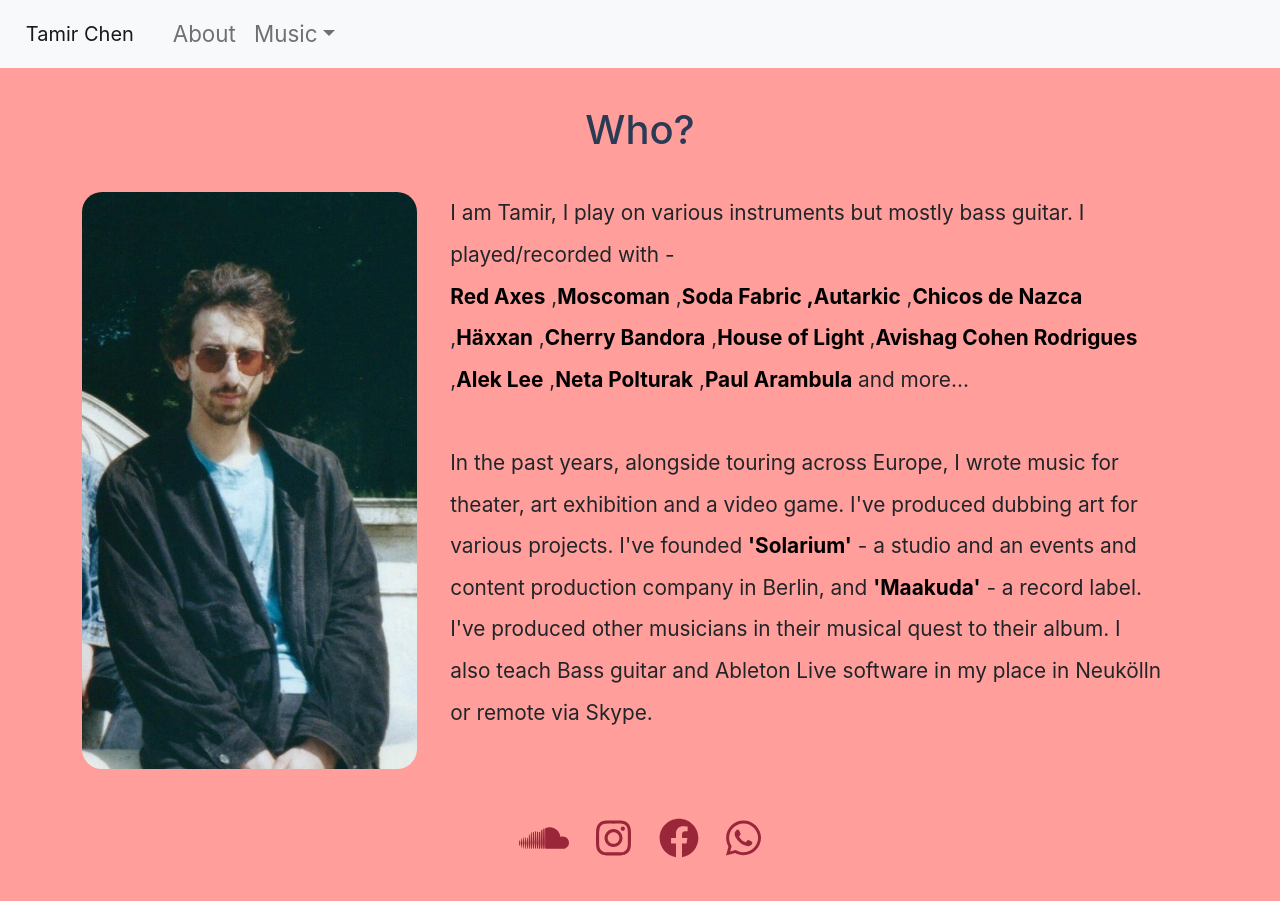
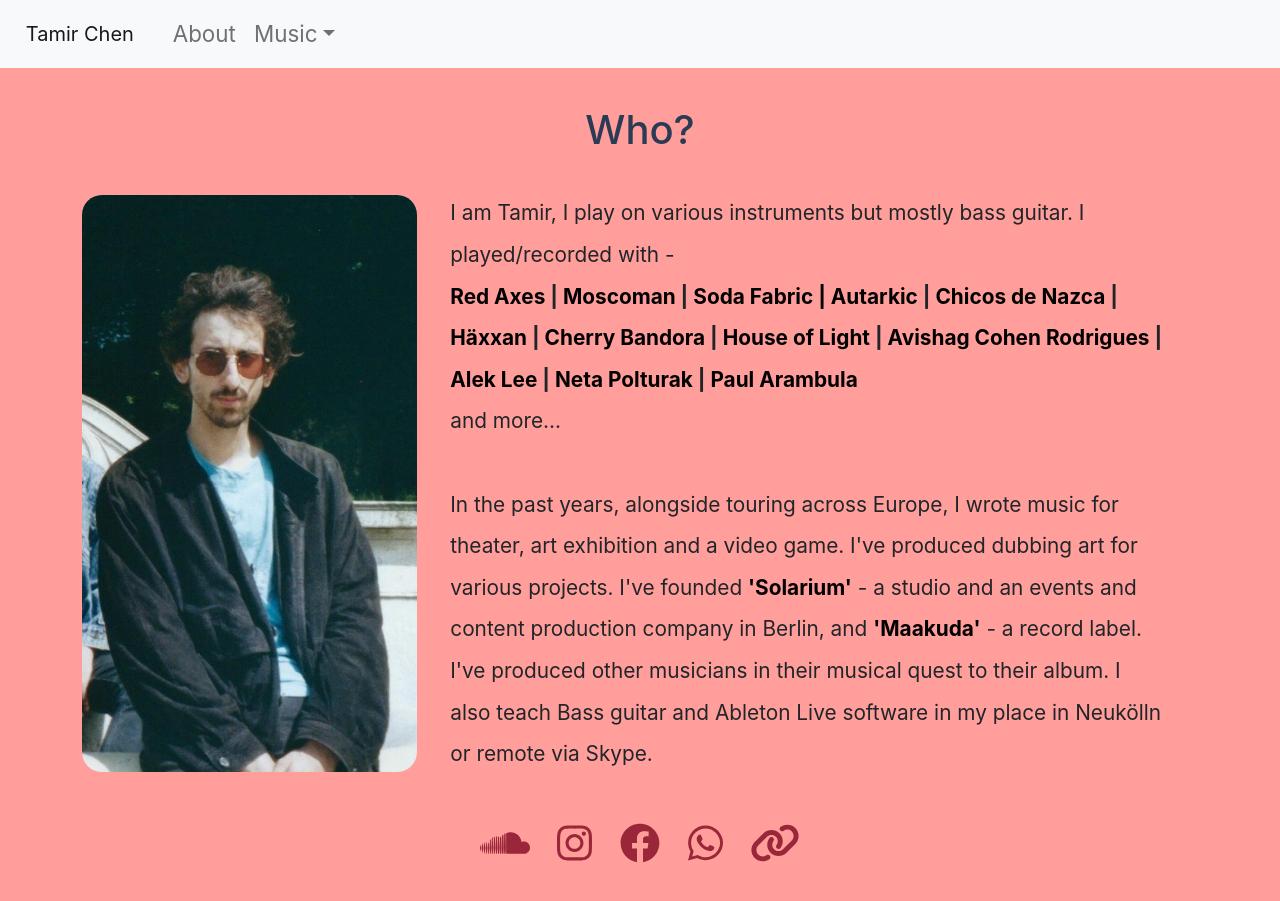
Before and after one commit to tamirchn1/Tamir-Chen-s-website, a React (Create React App) app: page /About in a window 1280 px wide. Built offline with nearby package versions, Linux system fonts and the light colour scheme.

Commit message:
linktree add

```diff
--- a/src/components/About.jsx
+++ b/src/components/About.jsx
@@ -13,30 +13,35 @@ function About() {
         <p className="about-txt">
           I am Tamir, I play on various instruments but mostly bass guitar. I
           played/recorded with - <br />
-          <a href="https://www.facebook.com/redaxesmusic">Red Axes</a> ,
-          <a href="https://www.facebook.com/moscoman">Moscoman</a> ,{""}
+          <div className="collab">
+            <a href="https://www.facebook.com/redaxesmusic">Red Axes</a> |{" "}
+            <a href="https://www.facebook.com/moscoman">Moscoman</a> |{" "}
             <a href="https://www.facebook.com/search/top?q=soda%20fabric">
-            Soda Fabric ,
-          </a>
-          <a href="https://www.facebook.com/AutarkicAutarkic">Autarkic</a> ,
+              Soda Fabric |
+            </a>{" "}
+            <a href="https://www.facebook.com/AutarkicAutarkic">Autarkic</a> |{" "}
             <a href="https://www.facebook.com/profile.php?id=100059272549565">
               Chicos de Nazca
             </a>{" "}
-          ,<a href="https://www.facebook.com/xhaxxanx">Häxxan</a> ,
+            | <a href="https://www.facebook.com/xhaxxanx">Häxxan</a> |{" "}
             <a href="https://www.facebook.com/hopacherrybandora">
               Cherry Bandora
             </a>{" "}
-          ,
-          <a href="https://www.facebook.com/THEHOUSEOFLIGHT">House of Light </a>
-          ,
+            |{" "}
+            <a href="https://www.facebook.com/THEHOUSEOFLIGHT">
+              House of Light{" "}
+            </a>
+            |
             <a href="https://avishagcrodrigues.bandcamp.com/?fbclid=IwAR26DTKDoyOoJW86IBVkc8hGDNL35oLoTbRxjMhJY3uA8mRUPwWasMH0qkY">
+              {" "}
               Avishag Cohen Rodrigues
             </a>{" "}
-          ,<a href="https://www.facebook.com/ok.aleklee">Alek Lee</a> ,
-          <a href="https://www.facebook.com/NetaPolturak">Neta Polturak</a> ,
+            | <a href="https://www.facebook.com/ok.aleklee">Alek Lee</a> |{" "}
+            <a href="https://www.facebook.com/NetaPolturak">Neta Polturak</a> |{" "}
             <a href="https://soundcloud.com/paularambula?fbclid=IwAR1QvqSA9RpP-h2YBlbU-Eufkxs8v7Txw6mvQT5fn8FzTLRc5lkUPnleBHg">
               Paul Arambula
             </a>{" "}
+          </div>
           and more...
           <br />
           <br />
--- a/src/components/Footer.jsx
+++ b/src/components/Footer.jsx
@@ -6,6 +6,7 @@ import {
   faSoundcloud,
   faWhatsapp,
 } from "@fortawesome/free-brands-svg-icons";
+import { faLink, faTree } from "@fortawesome/free-solid-svg-icons";
 function Footer() {
   return (
     <footer className="footer">
@@ -36,9 +37,19 @@ function Footer() {
         </a>
         <a
           className="btn social-link"
+          target="_blank"
+          rel="noreferrer"
           href="whatsapp://send?text=Hello World!&phone=+4917656939369"
         >
           <FontAwesomeIcon icon={faWhatsapp} />
+        </a>
+        <a
+          className="btn social-link"
+          target="_blank"
+          rel="noreferrer"
+          href="https://linktr.ee/tamirchen?fbclid=IwAR0UKNLdb-hY92IZJC0bdfZ-zFew-qKY55lU0vKC7I1I9Wh01Tb_0m-bPNc"
+        >
+          <FontAwesomeIcon icon={faLink} />
         </a>
       </div>
     </footer>
--- a/src/index.css
+++ b/src/index.css
@@ -101,6 +101,9 @@ font-weight: bold;
 }
 .about-txt a:hover{
 color: #9a2639;
+}
+.collab{
+  font-weight: bold;
 }
 /*********************************************************** LISTEN *************************************/
 .spotify-playlists {
@@ -221,7 +224,6 @@ font-size: 1.7rem;
     font-size: 1rem;
   }
 
-
   .show{
     border: 0;
   }
```
Also changed, not shown: src/images/linktree.png (added). Lines whose indentation alone changed are shown as unchanged.
